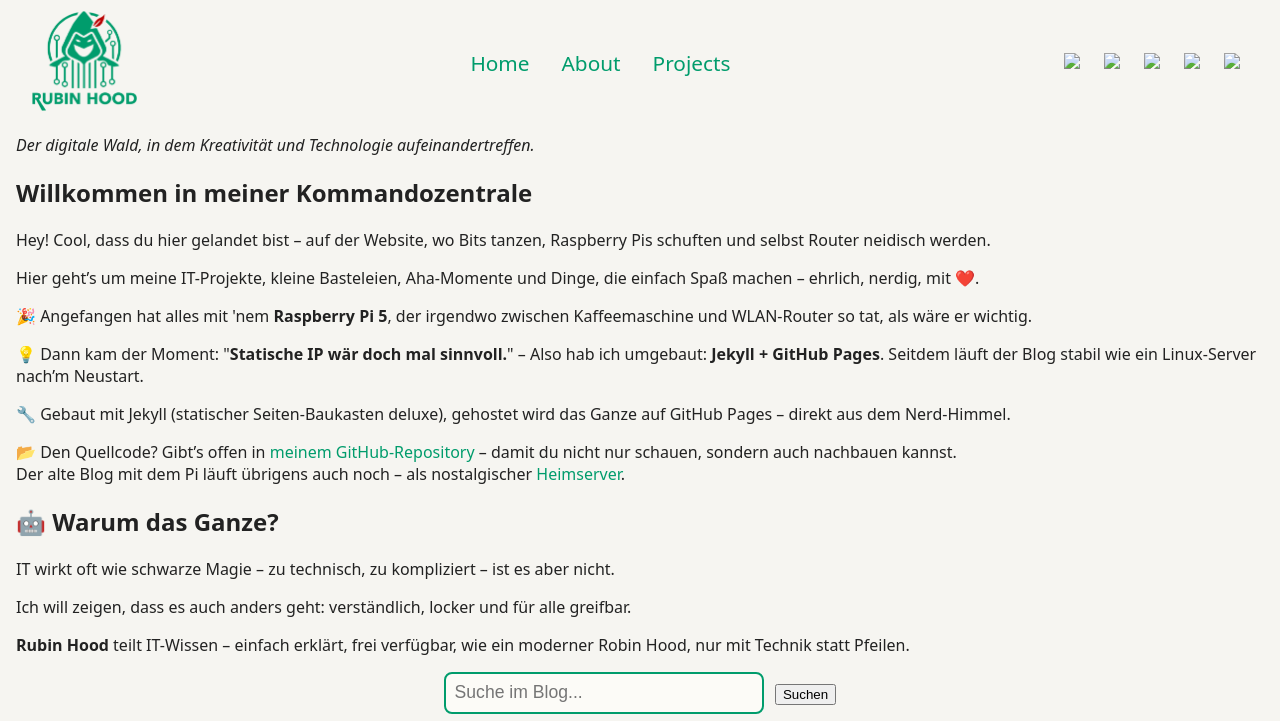
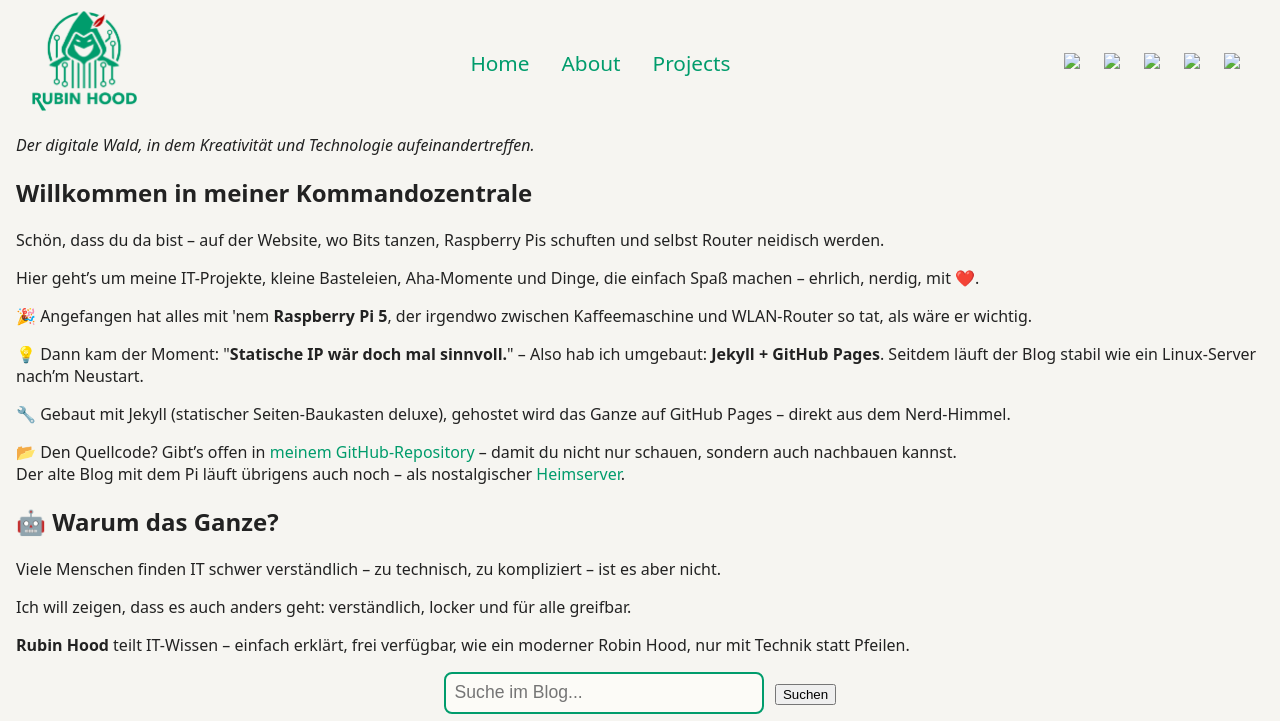
Before and after one commit to rubin-hood/website, a Jekyll site: the page built from index.html, in a window 1280 px wide and 900 px high, cut to the strip 0-721 px from the top of the window. Built offline with Jekyll 4.4.1, drawn with Linux system fonts in a browser that asks for light colours; the list of posts is cut into pages by our own code.

Commit message:
Update index.html

```diff
--- a/index.html
+++ b/index.html
@@ -8,7 +8,7 @@ title: Home
 
   <h1>Willkommen in meiner Kommandozentrale</h1>
 
-  <p>Hey! Cool, dass du hier gelandet bist – auf der Website, wo Bits tanzen, Raspberry Pis schuften und selbst Router neidisch werden.</p>
+  <p>Schön, dass du da bist – auf der Website, wo Bits tanzen, Raspberry Pis schuften und selbst Router neidisch werden.</p>
 
   <p>Hier geht’s um meine IT-Projekte, kleine Basteleien, Aha-Momente und Dinge, die einfach Spaß machen – ehrlich, nerdig, mit ❤️.</p>
 
@@ -23,7 +23,7 @@ title: Home
 
   <h2>🤖 Warum das Ganze?</h2>
 
-  <p>IT wirkt oft wie schwarze Magie – zu technisch, zu kompliziert – ist es aber nicht.</p>
+  <p>Viele Menschen finden IT schwer verständlich – zu technisch, zu kompliziert – ist es aber nicht.</p>
 
   <p>Ich will zeigen, dass es auch anders geht: verständlich, locker und für alle greifbar.</p>
 
```
